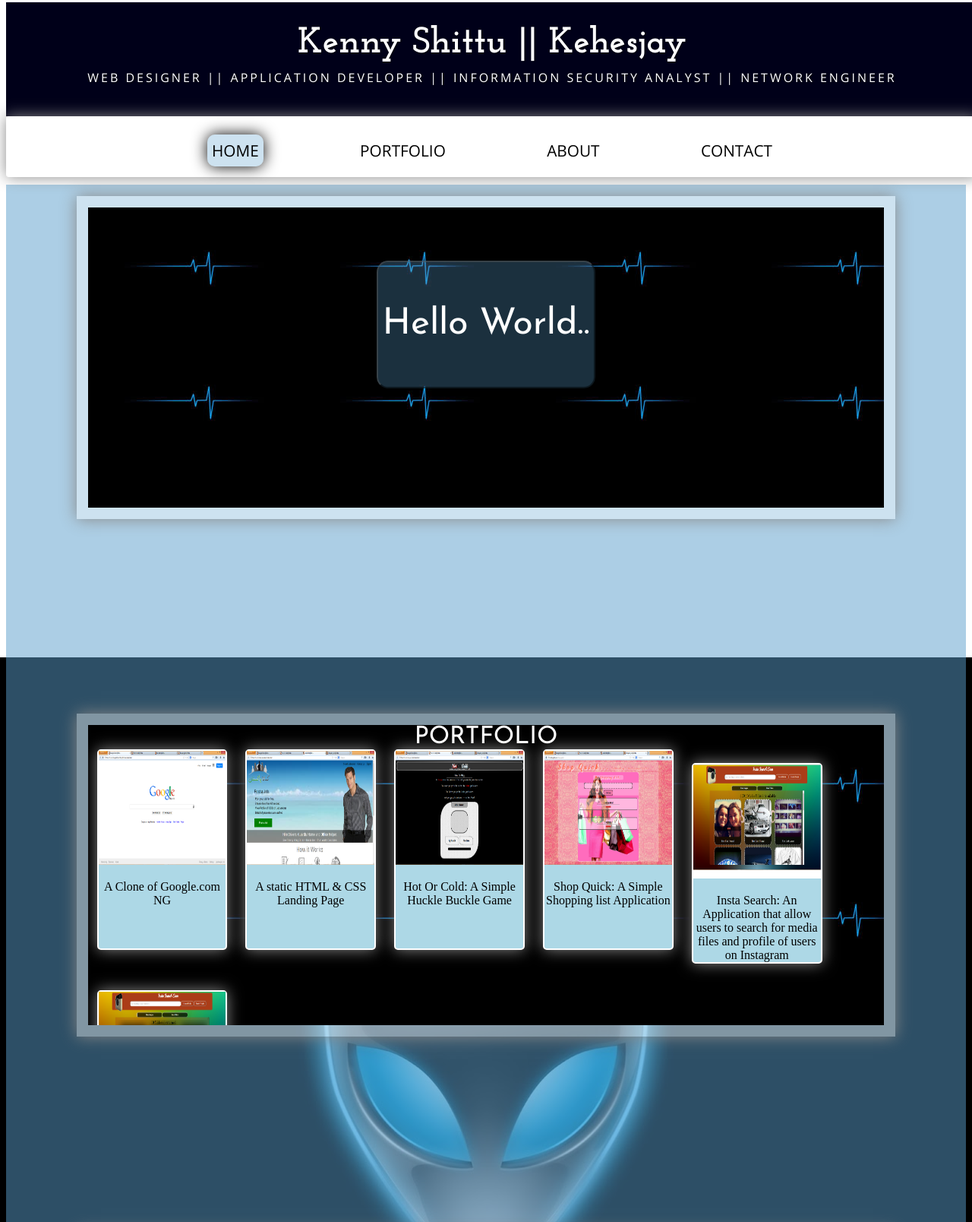
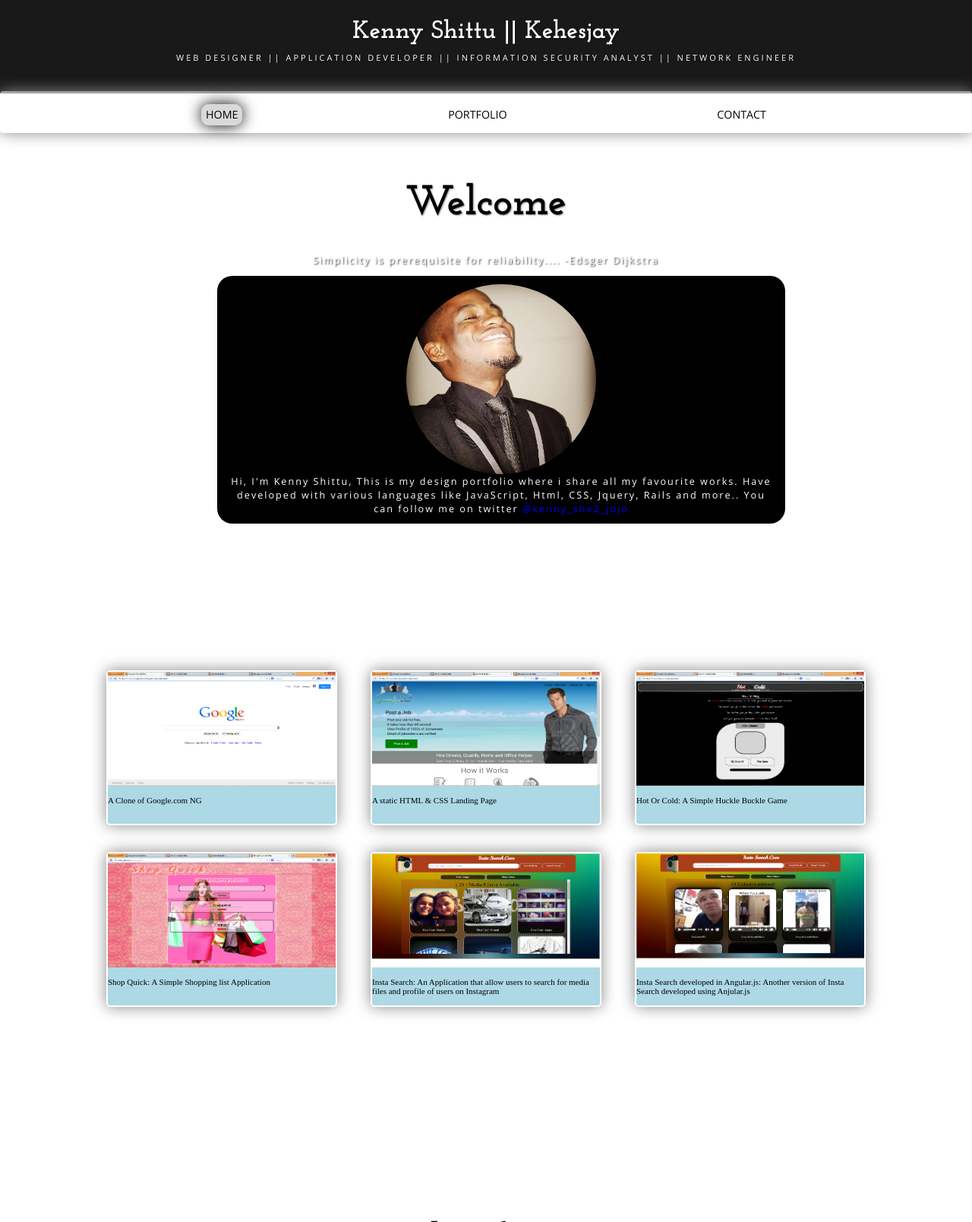
Before and after one commit to andela-Kshittu/kehesjay, a plain HTML site: page index.html in a window 1280 px wide. Shown: the part 5-1613 px from the top of the page at 76% size. Drawn offline with nearby package versions, Linux system fonts and the light colour scheme.

Commit message:
initializing gh-pages

```diff
--- a/css/main.css
+++ b/css/main.css
@@ -1,58 +1,66 @@
 /*SCROLL BAR DESIGN*/
-::-webkit-scrollbar{
+::-webkit-scrollbar {
     width: 14px;
 }
-::-webkit-scrollbar-track{
-	-webkit-box-shadow: inset 0 0 6px rgba(0,0,0,0.3);
+::-webkit-scrollbar-track {
+    -webkit-box-shadow: inset 0 0 6px rgba(0, 0, 0, 0.3);
     border-radius: 10px;
-	background: lightblue;
+    background: black;
 }
-::-webkit-scrollbar-thumb{
+::-webkit-scrollbar-thumb {
     border-radius: 10px;
-	-webkit-box-shadow: inset 0 0 6px rgba(0,0,0,0.5);
-	background: lightblue;
+    -webkit-box-shadow: inset 0 0 6px rgba(0, 0, 0, 0.5);
+    background: rgba(0, 0, 0, 0.15);
 }
-::-webkit-scrollbar-corner{
+::-webkit-scrollbar-corner {
     border-radius: 10px;
-	 -webkit-box-shadow: inset 0 0 6px rgba(0,0,0,0.5);
-	 background: lightblue;
+    -webkit-box-shadow: inset 0 0 6px rgba(0, 0, 0, 0.5);
+    background: rgba(0, 0, 0, 0.15);
 }
-
-body{
-	background: url('../img/bgm11.jpg') no-repeat center center fixed;
+body, html {
+    background: white;
+    font-size: 11px;
+    margin: 0 0;
+    /*height: 100%;*/
 }
-a{
+a {
     text-decoration: none;
 }
 /*HEADER BACKGROUD DESIGN*/
-#shade{
-	background: blue;
+
+#shade {
+    background: white;
+    /*min-height: 100%;*/
 }
-#shade2{
-	background: rgba(0,0,0,.9);
+#shade2 {
+    background: rgba(0, 0, 0, .9);
+    /*min-height: 100%;*/
 }
 /*HEADER TEXT DESIGN*/
-#myheader{
+
+#myheader {
     position: fixed;
     width: 100%;
-	background:;
+    margin: auto;
+    background: ;
 }
-.name{
-	margin:0;
+.name {
+    margin: 0;
     padding: 30px 0 10px;
     text-align: center;
-	text-shadow: 1px 1px 2px rgba(0,0,0,0.5);
-	font-family:'Josefin Slab', serif; ;
+    text-shadow: 1px 1px 2px rgba(0, 0, 0, 0.5);
+    font-family: 'Josefin Slab', serif;
+    ;
     font-size: 3em;
     font-weight: 700;
     line-height: normal;
     color: white;
 }
-.jobTitle{
+.jobTitle {
     margin: 0;
     padding: 0 0 40px;
     text-align: center;
-	text-shadow: 1px 1px 2px rgba(0,0,0,0.5);
+    text-shadow: 1px 1px 2px rgba(0, 0, 0, 0.5);
     text-transform: uppercase;
     font-size: 1em;
     font-family: 'Open Sans', sans-serif;
@@ -61,15 +69,45 @@ a{
     color: white
 }
 /*NAVIGATION BAR DESIGN*/
-.navBar{
+
+.navBar {
     border: none;
-	background: rgba(255,255,255,0.6);
+    background: rgba(255, 255, 255, 0.6);
     min-height: 5em;
     border-radius: 4px;
     box-shadow: 0px 0px 20px #888888;
     margin: 0px auto 1em;
+    position: absolute;
+    top: 125px;
+    width: 100%;
 }
-.navContainer{
+#quote {
+    margin-top: 6em;
+    min-height: 410px;
+    text-align: center;
+}
+#quote h1 {
+    text-shadow: 1px 1px 2px rgba(0, 0, 0, 0.5);
+    font-family: 'Josefin Slab', serif;
+    font-size: 5em;
+    font-weight: 700;
+    line-height: normal;
+    color: black;
+}
+#quote p {
+    text-shadow: 1px 1px 2px rgba(0, 0, 0, 0.9);
+    /*text-transform: lowercase;*/
+    font-size: 1.15em;
+    font-family: 'Open Sans', sans-serif;
+    font-weight: 100;
+    letter-spacing: 2px;
+    color: white;
+}
+.textWrap {
+    float: right;
+    display: inline;
+}
+.navContainer {
     padding-right: 15px;
     padding-left: 15px;
     margin-right: auto;
@@ -78,115 +116,128 @@ a{
     text-align: center;
     height: 5em;
 }
-.navlinks{
+.navlinks {
     font-weight: 400;
     letter-spacing: 3px;
     margin: 0 auto;
-	padding:1.5em;
+    padding: 1.5em;
     width: 60%;
-	display:-webkit-flex;
-	-webkit-flex-direction:row;
+    display: -webkit-flex;
+    -webkit-flex-direction: row;
     -webkit-justify-content: space-between;
-	-webkit-flex-wrap:wrap;
+    -webkit-flex-wrap: wrap;
+    display: -moz-flex;
+    -moz-flex-direction: row;
+    -moz-justify-content: space-between;
+    -moz-flex-wrap: wrap;
+    display: flex;
+    flex-direction: row;
+    justify-content: space-between;
+    flex-wrap: wrap;
 }
-.navlinks li{
-	-webkit-flex-grow:2;
+.navlinks li {
+    -webkit-flex-grow: 2;
+    -moz-flex-grow: 2;
+    flex-grow: 2;
     list-style: none;
 }
-.navlinks li button{
+.navlinks li button {
     color: black;
-	padding-left:auto;
-	padding-right:auto;
+    padding-left: auto;
+    padding-right: auto;
     font-size: 1.3em;
     text-align: center;
     font-family: 'Open Sans', sans-serif;
     height: 2em;
     text-transform: uppercase;
-	border-style:none;
+    border-style: none;
     background: none;
 }
-.navlinks li:hover{
-	background:rgba(90,158,204,.3) ;
+.navlinks li:hover, .navlinks li button:hover {
+    background: rgba(0, 0, 0, .9);
+    color: white;
     border-radius: 10px;
     box-shadow: 0px 0px 20px black;
 }
 /*STYLING FOR SELECTED NAV BUTTONS*/
-.selected{
-	background:rgba(90,158,204,.3) ;
+
+.selected {
+    background: rgba(0, 0, 0, .15);
     border-radius: 10px;
     box-shadow: 0px 0px 20px black;
 }
-.navlinks a{
+.navlinks a {
     text-decoration: none;
 }
 /*BODY STRUCTURE AND DESIGN*/
-#cover{
+
+#cover {
     min-height: 1589.625px;
-	background-color:rgba(90,158,204,.5);
+    background-color: white;
     margin: 0 auto;
     padding: 15px 15px 0px 15px;
 }
-#firstContainer{
+#firstContainer {
     max-width: 85%;
     min-height: 410px;
-	background: rgba(255,255,255,0.4);
+    background: rgba(255, 255, 255, 0.4);
     margin: 0 auto;
     padding: 15px 15px 0px 15px;
     box-shadow: 0px 0px 20px #888888;
 }
-#image{
+#image {
     max-width: 100%;
     height: 395px;
     background: url("../img/bgm6.jpg");
     text-align: center;
     overflow: auto;
 }
-#welcomeDiv{
+#welcomeDiv {
     display: none;
     min-width: 100%;
     height: 250px;
-	background: rgba(255,255,255,0.2);
+    background: rgba(255, 255, 255, 0.2);
     font-family: 'Open Sans Condensed', sans-serif;
-	color:lightblue;
+    color: lightblue;
     font-size: 1.75em;
     font-weight: thin;
 }
-#welcomeDiv h1{
+#welcomeDiv h1 {
     font-family: 'Josefin Sans', sans-serif;
-	color:lightblue;
+    color: lightblue;
     font-size: 3em;
     font-weight: normal;
     margin: 0;
 }
-#welcomeDiv h1:hover{
+#welcomeDiv h1:hover {
     color: black;
 }
-#dare{
+#dare {
     height: 3.5em;
     font-size: 3em;
-	border-radius:15px;
-	background:rgba(90,158,204,.3);
+    border-radius: 15px;
+    background: rgba(90, 158, 204, .3);
     font-family: 'Josefin Sans', sans-serif;
     color: white;
-	margin-top:70px;
-	border-color: rgba(0,0,0,0.5);
+    margin-top: 70px;
+    border-color: rgba(0, 0, 0, 0.5);
 }
-#dare:hover{
-	background:rgba(90,158,204,.8);
+#dare:hover {
+    background: rgba(90, 158, 204, .8);
 }
-#welcomeDiv:hover{
-	background:rgba(90,158,204,.8);
+#welcomeDiv:hover {
+    background: rgba(90, 158, 204, .8);
     color: white;
 }
-#secondContainer{
+#secondContainer {
     max-width: 85%;
     min-height: 410px;
-	background: rgba(255,255,255,0.4);
+    background: rgba(255, 255, 255, 0.4);
     margin: 1em auto 0;
     padding: 15px 15px 0px 15px;
     box-shadow: 0px 0px 20px #888888;
 }
-#image2{
+#image2 {
     max-width: 100%;
     height: 395px;
     background: url('../img/bgm6.jpg');
@@ -194,106 +245,119 @@ a{
     color: white;
     overflow: auto;
 }
-#image2 h1{
+#image2 h1 {
     margin: 0;
     font-family: 'Josefin Sans', sans-serif;
     font-weight: normal;
 }
-#thirdContainer{
+#thirdContainer {
     max-width: 85%;
     min-height: 410px;
     /*background: white;*/
-	background: rgba(255,255,255,0.4);
+
+    background: rgba(255, 255, 255, 0.4);
     margin: 1em auto 0;
     padding: 15px 15px 0px 15px;
     box-shadow: 0px 0px 20px #888888;
 }
-#image3{
+#image3 {
     max-width: 100%;
     height: 395px;
-	background: rgba(0,0,0,0.2);
+    background: rgba(0, 0, 0, 0.2);
     color: black;
     overflow: auto;
 }
-#fourthContainer{
+#fourthContainer {
     max-width: 85%;
     min-height: 410px;
-	background: rgba(255,255,255,0.4);
+    background: rgba(255, 255, 255, 0.4);
     margin: 1em auto 0;
     padding: 15px 15px 0px 15px;
     box-shadow: 0px 0px 20px #888888;
 }
-#image4{
+#image4 {
     max-width: 100%;
     height: 395px;
-	background: rgba(0,0,0,0.2);
+    background: rgba(0, 0, 0, 0.2);
     text-align: center;
     color: black;
     overflow: auto;
 }
-#holder,#holder2,#holder3,#holder4{
+#holder, #holder2, #holder3, #holder4 {
     width: 100%;
-	height:15em;
+    height: 15em;
     margin: 0;
 }
-#gallery{
+
+#gallery {
     list-style: none;
+    margin: 0 auto;
+    padding: 1.5em;
+    width: 80%;
+    display: -webkit-flex;
+    -webkit-flex-direction: row;
+    -webkit-justify-content: space-between;
+    -webkit-flex-wrap: wrap;
+    display: -moz-flex;
+    -moz-flex-direction: row;
+    -moz-justify-content: space-between;
+    -moz-flex-wrap: wrap;
+    display: flex;
+    flex-direction: row;
+    justify-content: space-between;
+    flex-wrap: wrap;
+}
+
+#gallery li {
+    -webkit-flex-grow: 2;
+    -moz-flex-grow: 2;
+    flex-grow: 2;
     display: inline;
-	margin: 1em;
-	text-align: center;
-}
-#gallery li{
-	float: left;
-	height: 260px;
-	max-width: 16%;
-	margin: 0px 12px 35px;
+    height: 200px;
+    max-width: 30%;
+    margin-bottom: 35px;
     border: 2px solid white;
     border-radius: 5px;
     background: lightblue;
     box-shadow: 0px 0px 20px #888888;
+}
 
-}
-#gallery li:hover{
-	height: 290px;
-	}
-#gallery li:nth-child(6){
-	clear: left;
-}
-#gallery a{
+#gallery a {
     color: black;
     text-decoration: none;
 }
-.profile-photo{
-	display: inline;
+
+.profile-photo {
+    display: block;
     height: 250px;
     width: 250px;
     border-radius: 50%;
-	margin: 0 0;
-}
-.about{
-	list-style: none;
-	height: 80%;
-	width: 70%;
     margin: 0 auto;
 }
-.about li{
+
+.about {
+    list-style: none;
+}
+
+.about li {
     display: inline-block;
-	height: 250px;
-	width: 45%;
-	padding:1em;
+    text-align: center;
+    width: 60%;
+    padding: 1em;
+    background: black;
+    border-radius: 20px;
 }
-.about li h2{
-	display: inline;
-	font-size: 2em;
-	font-family: 'Josefin Sans', sans-serif;
-	text-decoration: underline;
+.about li h1{
+    color: white !important;
 }
-.about li p{
+
+.about li p {
     display: inline;
     font-family: 'Josefin Sans', sans-serif;
     font-size: 1.5em;
 }
-.about li p a{
+
+.about li p a {
     color: blue;
     text-decoration: none;
 }
--- a/index.html
+++ b/index.html
@@ -1,122 +1,129 @@
 <!DOCTYPE html>
 <html>
+
 <head>
-    <link rel="shortcut icon" href="img/favicon.ico" type="image/x-icon"/>
+    <link rel="shortcut icon" href="img/favicon.ico" type="image/x-icon" />
     <link href='http://fonts.googleapis.com/css?family=Josefin+Sans:300,400,600,700,600italic,700italic|Josefin+Slab:300,400,600,700,300italic,600italic,700italic|Open+Sans:400italic,700italic,800italic,400,600,800,700|Open+Sans+Condensed:700,300' rel='stylesheet' type='text/css'>
     <meta charset="utf-8">
     <title>Kehesjay || Developer</title>
     <link rel="stylesheet" href="css/main.css">
     <meta name="viewport" content="width=device-width , initial-scale=1.0">
 </head>
+
 <body>
-    <header id="myheader">
+    <div id="myheader">
         <div id="shade">
             <div id="shade2">
-          <div class = "name">Kenny Shittu || Kehesjay</div>
-          <div class = "jobTitle">Web Designer || Application Developer || Information Security Analyst || Network Engineer </div>
+                <div class="name">Kenny Shittu || Kehesjay</div>
+                <div class="jobTitle">Web Designer || Application Developer || Information Security Analyst || Network Engineer </div>
             </div>
         </div>
-      <nav class = "navBar">
-        <div class = "navContainer">
+        <nav class="navBar">
+            <div class="navContainer">
                 <ul class="navlinks">
-              <a href="#holder" class="select"><li class="select selected"><button >Home</button></li></a>
-              <a href="#holder2" class="select"><li class="select"><button >Portfolio</button></li></a>
-              <a href="#holder3" class="select"><li class="select"><button>About</button></li></a>
-              <a href="#holder4" class="select"><li class="select"><button >Contact</button></li></a>
+                    <a href="#holder" class="select">
+                        <li class="select selected">
+                            <button>Home</button>
+                        </li>
+                    </a>
+                    <a href="#holder2" class="select">
+                        <li class="select">
+                            <button>Portfolio</button>
+                        </li>
+                    </a>
+                    <a href="#holder4" class="select">
+                        <li class="select">
+                            <button>Contact</button>
+                        </li>
+                    </a>
                 </ul>
             </div>
         </nav>
-    </header>
+
+    </div>
+
     <div id="holder"></div>
-    <div id = "cover">
-      <div id="firstContainer">
-        <div id="image">
-          <Button id="dare">Hello World..</button>
-              <div id="welcomeDiv">
-                Hi!, am Kenny Shittu, Welcome To
-                <a href="#holder2"><h1>My Portfolio</h1></a>
-              This is where i display all My Projects, click on the buttons above to explore the page...
-              </div>
-        </div>
+    <div id="cover">
+        <div id="quote">
+            <h1>Welcome</h1>
+            <p>Simplicity is prerequisite for reliability.... -Edsger Dijkstra</p>
+            <ul class="about">
+                <li><img src="img/profile.jpg" alt="Photograph of Kenny Shittu" class="profile-photo">
+                    <p>Hi, I'm Kenny Shittu, This is my design portfolio where i share all my favourite works. Have developed with various languages like JavaScript, Html, CSS, Jquery, Rails and more.. </p>
+                    <p>You can follow me on twitter <a href="https://twitter.com/kenny_she2_jojo">@kenny_she2_jojo</a>
+                    </p>
+                </li>
+            </ul>
         </div>
         <div id="holder2"></div>
-      <div id ="secondContainer">
-        <div id="image2">
-        <h1>PORTFOLIO</h1>
-       <ul id = "gallery">
+        <div class="listItems">
+            <ul id="gallery">
                 <li>
-            <a href="http://shittu.github.io/GoogleClone/">
+                    <a href="http://andela-Kshittu.github.io/GoogleClone/">
                         <img src="img/googleclone.png" alt="" width="100%" height="150px">
                         <p>A Clone of Google.com NG</p>
                     </a>
                 </li>
                 <li>
-            <a href="http://shittu.github.io/new_jobseeker/">
+                    <a href="http://andela-Kshittu.github.io/new_jobseeker/">
                         <img src="img/jobseeker.png" alt="" width="100%" height="150px">
                         <p>A static HTML & CSS Landing Page</p>
                     </a>
                 </li>
                 <li>
-            <a href="http://shittu.github.io/Hot_or_Cold/">
+                    <a href="http://andela-Kshittu.github.io/Hot_or_Cold/">
                         <img src="img/hotorcold.png" alt="" width="100%" height="150px">
                         <p>Hot Or Cold: A Simple Huckle Buckle Game</p>
                     </a>
                 </li>
                 <li>
-            <a href="http://shittu.github.io/shop_quick/">
+                    <a href="http://andela-Kshittu.github.io/shop_quick/">
                         <img src="img/shoplist.png" alt="" width="100%" height="150px">
                         <p>Shop Quick: A Simple Shopping list Application</p>
                     </a>
                 </li>
                 <li>
-            <a href="http://shittu.github.io/insta_search/">
+                    <a href="http://andela-Kshittu.github.io/insta_search/">
                         <img src="img/instaSearch.png" alt="" width="100%" height="150px">
                         <p>Insta Search: An Application that allow users to search for media files and profile of users on Instagram</p>
                     </a>
                 </li>
                 <li>
-            <a href="http://shittu.github.io/Angular_Insta_finder/">
+                    <a href="http://andela-Kshittu.github.io/Angular_Insta_finder/">
                         <img src="img/angularInsta.png" alt="" width="100%" height="150px">
                         <p>Insta Search developed in Angular.js: Another version of Insta Search developed using Anjular.js</p>
                     </a>
                 </li>
             </ul>
         </div>
-      </div>
-      <div id="holder3"></div>
-      <div id ="thirdContainer">
-        <div id="image3">
-          <ul class="about">
-          <li><img src="img/profile.jpg" alt="Photograph of Kenny Shittu" class="profile-photo"></li>
-          <li><h2>About</h2><br>
-            <p>Hi, I'm Kenny Shittu, This is my design portfolio where i share all my favourite works. Have developed with various languages like JavaScript, Html, CSS, Jquery, Rails and more.. </p>
-            <p>You can follow me on twitter <a href="https://twitter.com/kenny_she2_jojo">@kenny_she2_jojo</a></p></li>
-          </ul>
-        </div>
-      </div>
         <div id="holder4"></div>
-      <div id ="fourthContainer">
-        <div id="image4">
+        <div id="quote">
+            <h1>General Information</h1>
+            <p>I'm available for design and development of web applications, for enquiries check contact details,</p>
+            <p>For Urgent enquiries please contact through mobile number.</p>
             <ul class="about">
                 <li>
-                <h2>General Information</h2><br>
-                <p>I'm available for design and development of web applications, for enquiries check contact details</p>
-                <p>For Urgent enquiries please contact through mobile number.</p>
-            </li>
-            <li>
-                <h2>Contact Details</h2><br>
-                <p><a href="tel:+2348117727705" >Tel : 234-8117727705</a></p><br>
-                <p><a href="mailto:kehesjay@gmail.com" >Email: kehesjay@gmail.com</a></p><br>
-                <p><a href="https://twitter.com/kenny_she2_jojo" >Twitter: @kenny_she2_jojo</a></p><br>
-                <p><a href="https://www.facebook.com/shittu.kenny" >Facebook: Kenny Shittu</a></p><br>
-                <p><a>BBM: 2AB90B70</a></p>
-
+                    <h1>Contact Details</h1>
+                    <br>
+                    <p><a href="tel:+2348117727705">Tel : 234-8117727705</a>
+                    </p>
+                    <br>
+                    <p><a href="mailto:kehesjay@gmail.com">Email: kehesjay@gmail.com</a>
+                    </p>
+                    <br>
+                    <p><a href="https://twitter.com/kenny_she2_jojo">Twitter: @kenny_she2_jojo</a>
+                    </p>
+                    <br>
+                    <p><a href="https://www.facebook.com/shittu.kenny">Facebook: Kenny Shittu</a>
+                    </p>
+                    <br>
+                    <p><a>BBM: 2AB90B70</a>
+                    </p>
                 </li>
             </ul>
-        </div>
-      </div>
         </div>
         <script src="js/jquery-1.11.1.min.js"></script>
         <script src="js/myScript.js" type="text/javascript" charset="utf-8"></script>
 </body>
+
 </html>
```
Also changed, not shown: 1 other file. Lines whose indentation alone changed are shown as unchanged.
